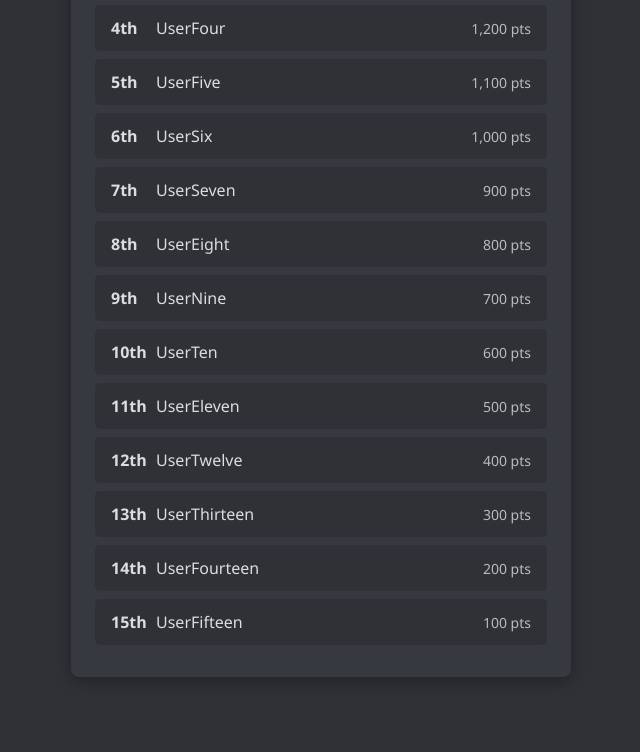
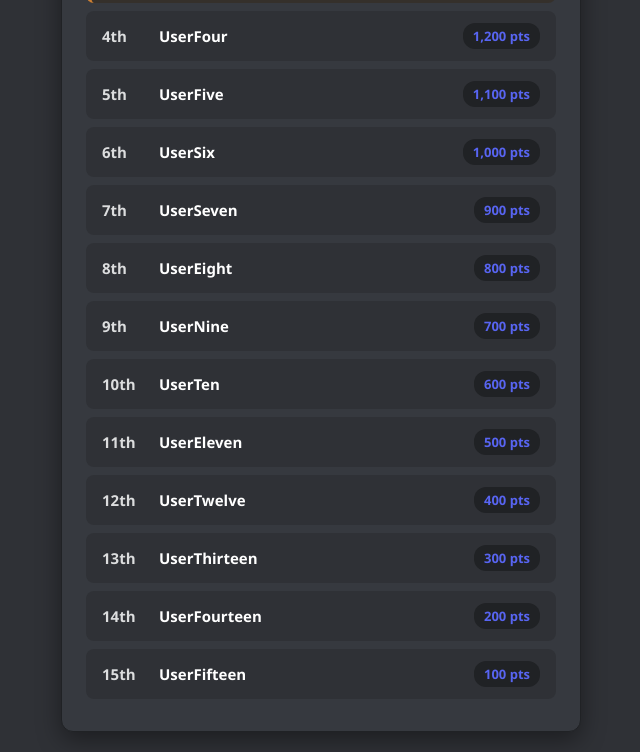
Before and after one commit to mumukuutaa-jpg/LeaderBoard, a plain HTML site: page index.html in a window 1280 px wide. Shown: the part 352-1104 px from the top of the page, without its empty margins (319-959 px from the left). Before the commit the page ends 1069 px from the top, so only its background shows below. Drawn offline with Linux system fonts and the light colour scheme.

Commit message:
index.html

```diff
--- a/index.html
+++ b/index.html
@@ -5,30 +5,45 @@
     <meta name="viewport" content="width=device-width, initial-scale=1.0">
     <title>Discord Server Leaderboard</title>
     <style>
-        * { box-sizing: border-box; margin: 0; padding: 0; }
+        * {
+            box-sizing: border-box;
+            margin: 0;
+            padding: 0;
+        }
         body {
             font-family: 'Segoe UI', Tahoma, Geneva, Verdana, sans-serif;
             background-color: #2f3136;
             color: #dcddde;
             display: flex;
             justify-content: center;
-            padding: 40px 20px;
+            align-items: center;
+            min-height: 100vh;
+            padding: 20px;
         }
-        .leaderboard {
+        .leaderboard-card {
             width: 100%;
-            max-width: 500px;
+            max-width: 520px;
             background-color: #36393f;
-            border-radius: 8px;
+            border-radius: 12px;
             padding: 24px;
-            box-shadow: 0 4px 15px rgba(0, 0, 0, 0.3);
+            box-shadow: 0 8px 24px rgba(0, 0, 0, 0.4);
+            border: 1px solid #202225;
         }
-        .title {
+        .header {
             text-align: center;
+            margin-bottom: 24px;
+            padding-bottom: 16px;
+            border-bottom: 2px solid #202225;
+        }
+        .header h1 {
             color: #ffffff;
-            font-size: 24px;
-            margin-bottom: 20px;
-            border-bottom: 2px solid #202225;
-            padding-bottom: 10px;
+            font-size: 26px;
+            letter-spacing: 0.5px;
+            margin-bottom: 6px;
+        }
+        .header p {
+            color: #b9bbbe;
+            font-size: 13px;
         }
         .rank-list {
             list-style: none;
@@ -40,44 +55,125 @@
             padding: 12px 16px;
             margin-bottom: 8px;
             background-color: #2f3136;
-            border-radius: 5px;
-            font-weight: 500;
+            border-radius: 8px;
+            transition: transform 0.15s ease, background-color 0.15s ease;
+        }
+        .rank-item:hover {
+            background-color: #40444b;
+            transform: translateY(-2px);
         }
         /* Top 3 Highlighting */
-        .rank-item.top-1 { border-left: 5px solid #ffd700; background-color: #383525; }
-        .rank-item.top-2 { border-left: 5px solid #c0c0c0; background-color: #32353b; }
-        .rank-item.top-3 { border-left: 5px solid #cd7f32; background-color: #35302b; }
+        .rank-item.top-1 {
+            border-left: 5px solid #ffd700;
+            background-color: #383525;
+        }
+        .rank-item.top-2 {
+            border-left: 5px solid #c0c0c0;
+            background-color: #32353b;
+        }
+        .rank-item.top-3 {
+            border-left: 5px solid #cd7f32;
+            background-color: #35302b;
+        }
 
-        .user-info { display: flex; align-items: center; gap: 10px; }
-        .place { font-weight: bold; width: 35px; }
+        .user-info {
+            display: flex;
+            align-items: center;
+            gap: 12px;
+        }
+        .place {
+            font-weight: bold;
+            font-size: 15px;
+            width: 45px;
+        }
         .gold { color: #ffd700; }
         .silver { color: #c0c0c0; }
         .bronze { color: #cd7f32; }
-        .points { color: #b9bbbe; font-size: 14px; }
+        .username {
+            color: #ffffff;
+            font-weight: 600;
+            font-size: 15px;
+        }
+        .points-badge {
+            background-color: #202225;
+            color: #5865f2;
+            font-weight: 700;
+            font-size: 13px;
+            padding: 4px 10px;
+            border-radius: 12px;
+        }
     </style>
 </head>
 <body>
 
-    <div class="leaderboard">
-        <h1 class="title">🏆 Server Leaderboard</h1>
+    <div class="leaderboard-card">
+        <div class="header">
+            <h1>🏆 Server Leaderboard</h1>
+            <p>Official Ranks • Updated Every 3 Weeks</p>
+        </div>
         <ul class="rank-list">
-            <li class="rank-item top-1"><div class="user-info"><span class="place gold">🥇 1st</span><span>UserOne</span></div><span class="points">1,500 pts</span></li>
-            <li class="rank-item top-2"><div class="user-info"><span class="place silver">🥈 2nd</span><span>UserTwo</span></div><span class="points">1,400 pts</span></li>
-            <li class="rank-item top-3"><div class="user-info"><span class="place bronze">🥉 3rd</span><span>UserThree</span></div><span class="points">1,300 pts</span></li>
-            <li class="rank-item"><div class="user-info"><span class="place">4th</span><span>UserFour</span></div><span class="points">1,200 pts</span></li>
-            <li class="rank-item"><div class="user-info"><span class="place">5th</span><span>UserFive</span></div><span class="points">1,100 pts</span></li>
-            <li class="rank-item"><div class="user-info"><span class="place">6th</span><span>UserSix</span></div><span class="points">1,000 pts</span></li>
-            <li class="rank-item"><div class="user-info"><span class="place">7th</span><span>UserSeven</span></div><span class="points">900 pts</span></li>
-            <li class="rank-item"><div class="user-info"><span class="place">8th</span><span>UserEight</span></div><span class="points">800 pts</span></li>
-            <li class="rank-item"><div class="user-info"><span class="place">9th</span><span>UserNine</span></div><span class="points">700 pts</span></li>
-            <li class="rank-item"><div class="user-info"><span class="place">10th</span><span>UserTen</span></div><span class="points">600 pts</span></li>
-            <li class="rank-item"><div class="user-info"><span class="place">11th</span><span>UserEleven</span></div><span class="points">500 pts</span></li>
-            <li class="rank-item"><div class="user-info"><span class="place">12th</span><span>UserTwelve</span></div><span class="points">400 pts</span></li>
-            <li class="rank-item"><div class="user-info"><span class="place">13th</span><span>UserThirteen</span></div><span class="points">300 pts</span></li>
-            <li class="rank-item"><div class="user-info"><span class="place">14th</span><span>UserFourteen</span></div><span class="points">200 pts</span></li>
-            <li class="rank-item"><div class="user-info"><span class="place">15th</span><span>UserFifteen</span></div><span class="points">100 pts</span></li>
+            <li class="rank-item top-1">
+                <div class="user-info"><span class="place gold">🥇 1st</span><span class="username">UserOne</span></div>
+                <span class="points-badge">1,500 pts</span>
+            </li>
+            <li class="rank-item top-2">
+                <div class="user-info"><span class="place silver">🥈 2nd</span><span class="username">UserTwo</span></div>
+                <span class="points-badge">1,400 pts</span>
+            </li>
+            <li class="rank-item top-3">
+                <div class="user-info"><span class="place bronze">🥉 3rd</span><span class="username">UserThree</span></div>
+                <span class="points-badge">1,300 pts</span>
+            </li>
+            <li class="rank-item">
+                <div class="user-info"><span class="place">4th</span><span class="username">UserFour</span></div>
+                <span class="points-badge">1,200 pts</span>
+            </li>
+            <li class="rank-item">
+                <div class="user-info"><span class="place">5th</span><span class="username">UserFive</span></div>
+                <span class="points-badge">1,100 pts</span>
+            </li>
+            <li class="rank-item">
+                <div class="user-info"><span class="place">6th</span><span class="username">UserSix</span></div>
+                <span class="points-badge">1,000 pts</span>
+            </li>
+            <li class="rank-item">
+                <div class="user-info"><span class="place">7th</span><span class="username">UserSeven</span></div>
+                <span class="points-badge">900 pts</span>
+            </li>
+            <li class="rank-item">
+                <div class="user-info"><span class="place">8th</span><span class="username">UserEight</span></div>
+                <span class="points-badge">800 pts</span>
+            </li>
+            <li class="rank-item">
+                <div class="user-info"><span class="place">9th</span><span class="username">UserNine</span></div>
+                <span class="points-badge">700 pts</span>
+            </li>
+            <li class="rank-item">
+                <div class="user-info"><span class="place">10th</span><span class="username">UserTen</span></div>
+                <span class="points-badge">600 pts</span>
+            </li>
+            <li class="rank-item">
+                <div class="user-info"><span class="place">11th</span><span class="username">UserEleven</span></div>
+                <span class="points-badge">500 pts</span>
+            </li>
+            <li class="rank-item">
+                <div class="user-info"><span class="place">12th</span><span class="username">UserTwelve</span></div>
+                <span class="points-badge">400 pts</span>
+            </li>
+            <li class="rank-item">
+                <div class="user-info"><span class="place">13th</span><span class="username">UserThirteen</span></div>
+                <span class="points-badge">300 pts</span>
+            </li>
+            <li class="rank-item">
+                <div class="user-info"><span class="place">14th</span><span class="username">UserFourteen</span></div>
+                <span class="points-badge">200 pts</span>
+            </li>
+            <li class="rank-item">
+                <div class="user-info"><span class="place">15th</span><span class="username">UserFifteen</span></div>
+                <span class="points-badge">100 pts</span>
+            </li>
         </ul>
     </div>
 
 </body>
-                                    </html>
+</html>
```
